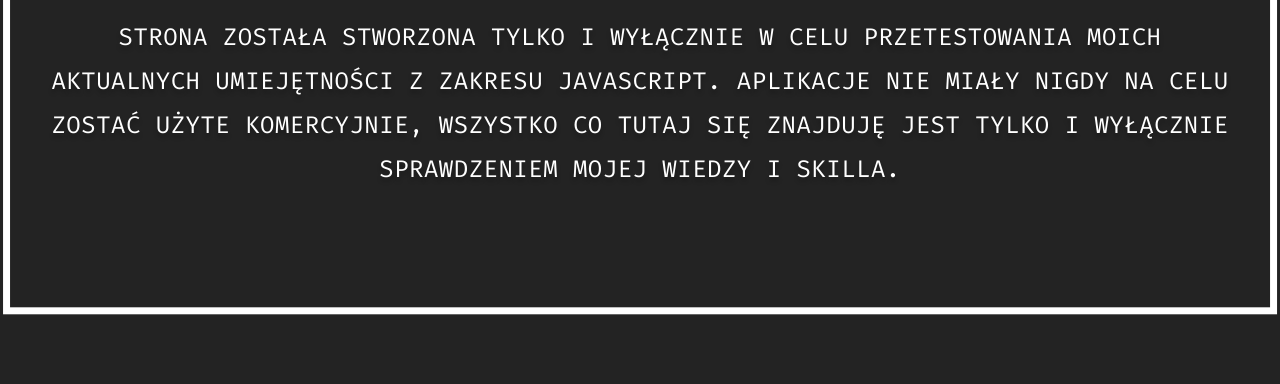
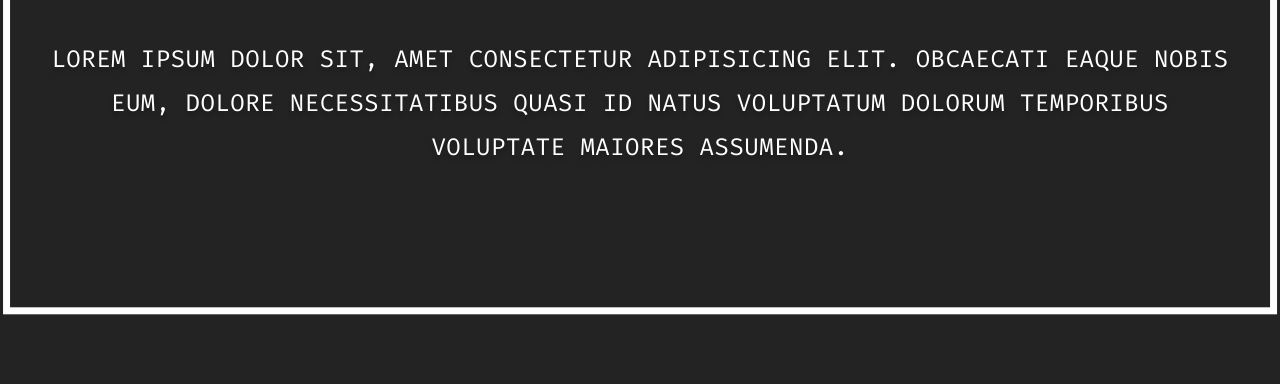
Before and after one commit to WiktorW-pl/Goo-App, a plain HTML site: page info.html in a window 1280 px wide. Shown: the part 416-800 px from the top of the page. Drawn offline with nearby package versions, Linux system fonts and the light colour scheme.

Commit message:
Changed text of information

```diff
--- a/info.html
+++ b/info.html
@@ -29,8 +29,7 @@
        <h1 class="title-info">Information</h1>
        <div class="container-info" style="display: none;">
            <img class="container-info__logo" src="img/main-logo-fully.png" alt="">
-           <p class="container-info__text">Strona została stworzona tylko i wyłącznie w celu przetestowania moich aktualnych umiejętności z zakresu javascript.
-            aplikacje nie miały nigdy na celu zostać użyte komercyjnie, wszystko co tutaj się znajduję jest tylko i wyłącznie sprawdzeniem mojej wiedzy i skilla. </p>
+           <p class="container-info__text">Lorem ipsum dolor sit, amet consectetur adipisicing elit. Obcaecati eaque nobis eum, dolore necessitatibus quasi id natus voluptatum dolorum temporibus voluptate maiores assumenda. </p>
        </div>
     </div>
     <script src="./js/info.js"></script>
```
